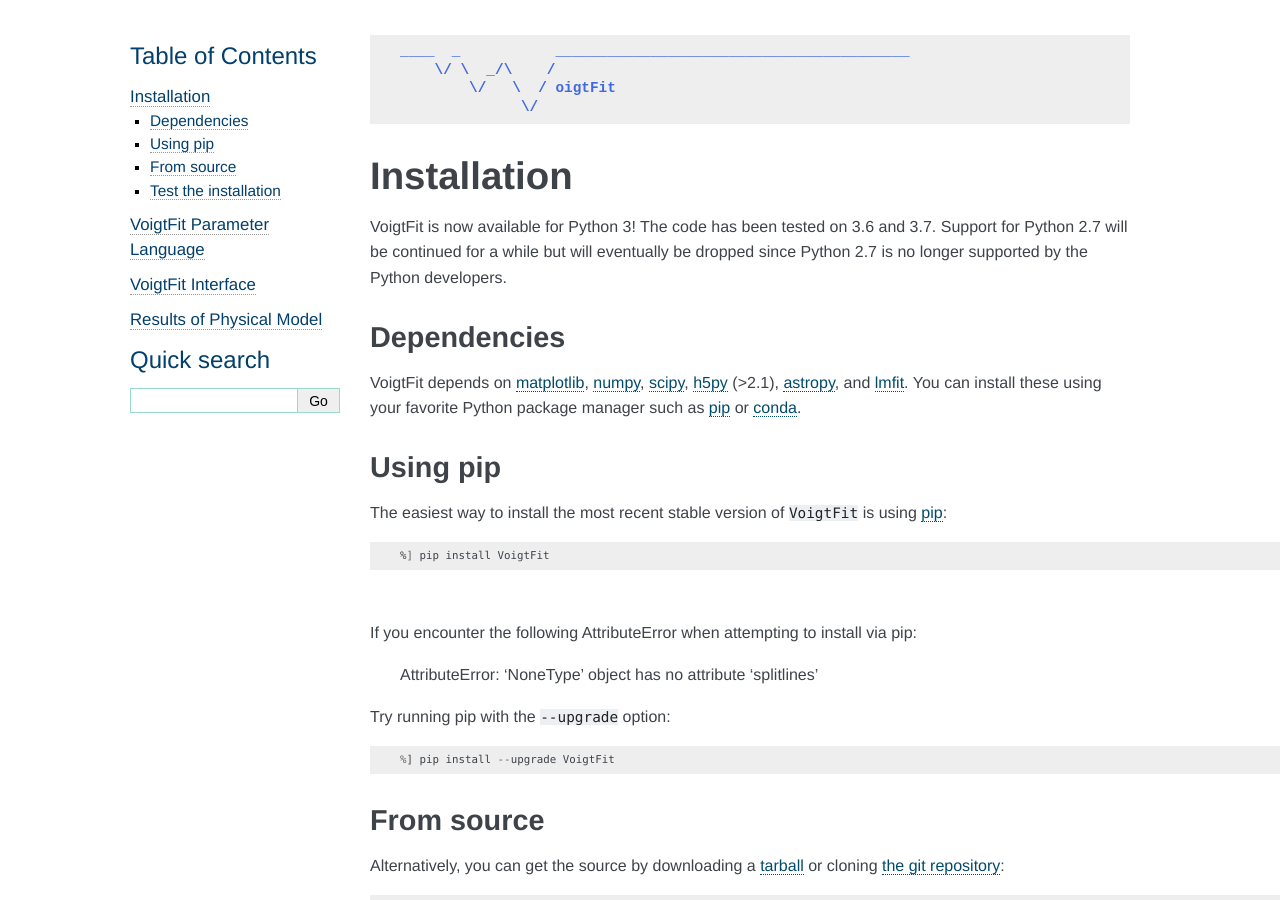
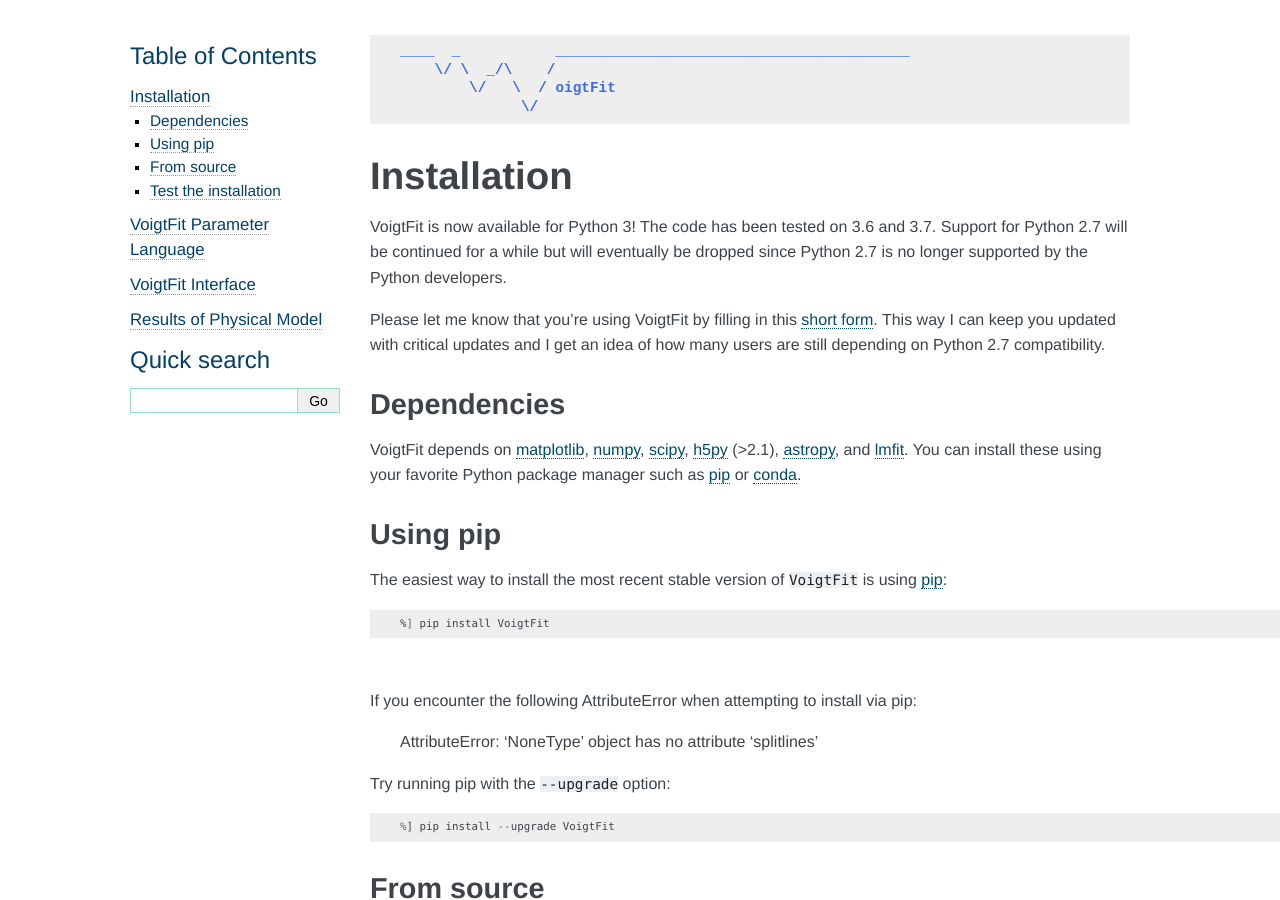
Before and after one commit to jkrogager/VoigtFit, a Sphinx documentation site: the page built from docs/install.rst, in a window 1280 px wide and 900 px high. Built offline with Sphinx 7.4.7, drawn with Linux system fonts in a browser that asks for light colours.

Commit message:
Updated docs

```diff
--- a/README.rst
+++ b/README.rst
@@ -6,6 +6,8 @@ VoigtFit
 Absorption line fitting implemented in Python.
 
 If you use this software, please cite my paper on `arXiv <http://arxiv.org/abs/1803.01187>`_.
+Please let me know that you're using VoigtFit by filling in this `short form <https://forms.gle/exPEsrPoyfB4Us7w9>`_.
+This way I can keep you updated with critical updates.
 
 
 Installation
@@ -14,7 +16,7 @@ Installation
 Dependencies
 ------------
 
-Python version 2.7 (Python 3 is not supported yet)
+Python version 2.7 or >3.6 (only tested on 3.6 and 3.7 so far).
 
 VoigtFit depends on ``matplotlib``, ``numpy``, ``scipy``, ``h5py``, ``astropy``, ``lmfit``, and ``numba``.
 You can install these using your favorite Python package manager such as
--- a/docs/install.rst
+++ b/docs/install.rst
@@ -10,6 +10,10 @@ VoigtFit is now available for Python 3! The code has been tested on 3.6 and 3.7.
 Support for Python 2.7 will be continued for a while but will eventually be dropped
 since Python 2.7 is no longer supported by the Python developers.
 
+Please let me know that you're using VoigtFit by filling in this
+`short form <https://forms.gle/exPEsrPoyfB4Us7w9>`_.
+This way I can keep you updated with critical updates and I get an idea of how many users
+are still depending on Python 2.7 compatibility.
 
 Dependencies
 ------------
```
Also changed, not shown: setup.py (+7 -0 lines).
